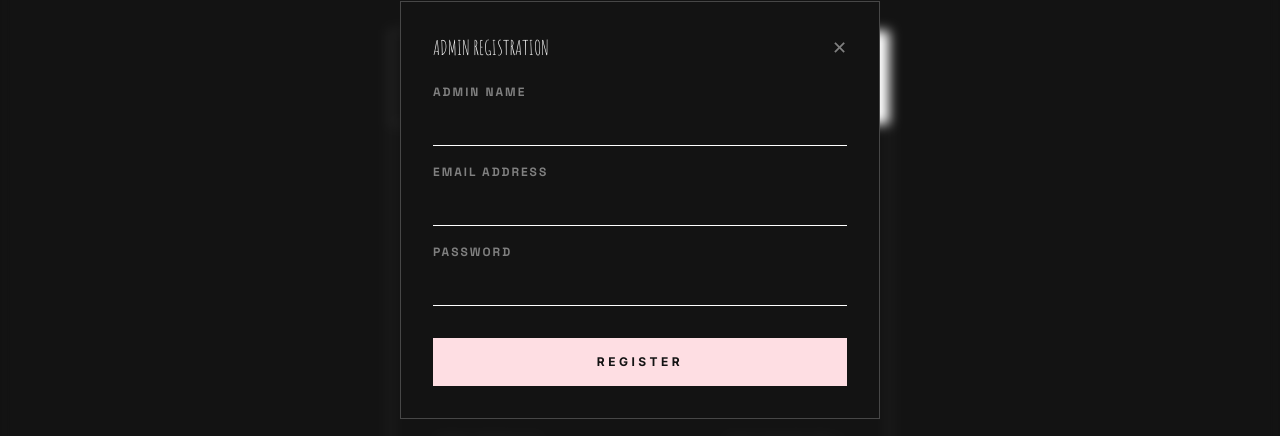
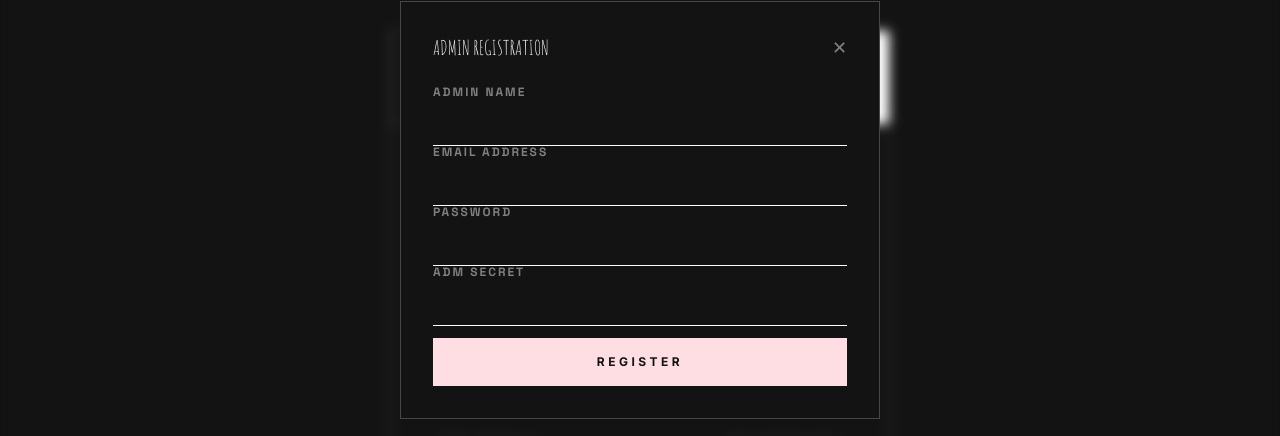
Before and after one commit to x-bananer/mursu-sushi-restaurant, a React (Vite) app in the folder frontend/: page /auth in a window 1280 px wide. Both pictures are taken after a click on the button "STAFF? REGISTER HERE ↗". Shown: the part 190-626 px from the top of the page. Built offline with nearby package versions, Linux system fonts and the light colour scheme; no server answers.

Commit message:
Handle adm auth and registration

```diff
--- a/frontend/src/components/customer/user/login/login.jsx
+++ b/frontend/src/components/customer/user/login/login.jsx
@@ -28,16 +28,18 @@ export default function Login({ onForgot, onAdminRegister }) {
 		e.preventDefault();
 
 		try {
-      console.log('form: ', form);
-			await login(form);
-      if (localStorage.token) {
-        navigate("/user-profile");
-      }
-		} catch (err) {
-			<ErrorState
-					message={err}
-				/>
-		}
+		  const res = await login(form);
+
+		  const role = res?.user?.role_id;
+
+		  if (role === 2) {
+			  navigate("/admin");
+		  } else {
+			  navigate("/user-profile");
+		  }
+	  } catch (err) {
+		console.err(err);
+	}
 	};
 
 	// LOADING STATE
--- a/frontend/src/components/customer/user/register-adm/registerAdm.jsx
+++ b/frontend/src/components/customer/user/register-adm/registerAdm.jsx
@@ -1,29 +1,107 @@
+import { useState } from "react";
 import InputField from "../../../shared/input-field/InputField";
 import Button from "../../../shared/button/Button";
+import Loader from "../../../shared/loader/Loader";
+import ErrorState from "../../../shared/error-state/ErrorState";
+import { useRegisterUser } from "../../../../hooks/apiHooks/auth";
+import { useNavigate } from 'react-router';
 
 export default function RegisterAdmin({ onSuccess }) {
+	const { register, loading, error } = useRegisterUser();
+	const navigate = useNavigate();
+
+	const [form, setForm] = useState({
+		name: "",
+		email: "",
+		password: "",
+		secret: "",
+	});
+
+	const handleChange = (e) => {
+		setForm((prev) => ({
+			...prev,
+			[e.target.name]: e.target.value,
+		}));
+	};
+
+	const handleSubmit = async (e) => {
+		e.preventDefault();
+
+		try {
+			if (!form.secret) {
+				alert("Admin secret is required");
+				return;
+			}
+			await register({
+				name: form.name,
+				email: form.email,
+				password: form.password,
+				role_id: 2,
+				adminSecret: form.secret,
+			});
+			if (localStorage.token) {
+        		navigate("/adm");
+      		}
+			onSuccess?.();
+		} catch (err) {
+			console.err(err);
+		}
+	};
+
+	// LOADING STATE
+	if (loading) {
+		return <Loader text="Creating admin account..." />;
+	}
+
 	return (
-    <>
-      <InputField label="ADMIN NAME" />
+		<form onSubmit={handleSubmit}>
+			{/* ERROR STATE */}
+			{error && (
+				<ErrorState
+					message={error}
+					onRetry={handleSubmit}
+				/>
+			)}
+
+			<InputField
+				label="ADMIN NAME"
+				name="name"
+				value={form.name}
+				onChange={handleChange}
+			/>
 
 			<InputField
 				label="EMAIL ADDRESS"
 				type="email"
+				name="email"
+				value={form.email}
+				onChange={handleChange}
 			/>
 
 			<InputField
 				label="PASSWORD"
 				type="password"
+				name="password"
+				value={form.password}
+				onChange={handleChange}
+			/>
+
+			<InputField
+				label="ADM SECRET"
+				type="password"
+				name="secret"
+				value={form.secret}
+				onChange={handleChange}
 			/>
 
 			<div className="auth-card__actions">
 				<Button
 					variant="accent"
-          onClick={onSuccess}
+					type="submit"
 				>
 					REGISTER
 				</Button>
 			</div>
-    </>
+		</form>
 	);
 }
--- a/frontend/src/components/customer/user/register-user/registerUser.jsx
+++ b/frontend/src/components/customer/user/register-user/registerUser.jsx
@@ -49,9 +49,7 @@ export default function RegisterUser() {
         	navigate("/user-profile");
       	}
 	} catch (err) {
-		<ErrorState
-      message={err}
-    />
+	  console.err(err);
 	}
 };
 
--- a/frontend/src/hooks/apiHooks/auth.js
+++ b/frontend/src/hooks/apiHooks/auth.js
@@ -63,6 +63,8 @@ export function useRegisterUser() {
 
 			if (token) {
 				localStorage.setItem("token", token);
+				localStorage.setItem("user", user);
+				console.log(JSON.stringify(user, null, 2));
 			}
 
 			return response;
```
Also changed, not shown: 1 other file (tests, documents, lock files or other folders). Lines whose indentation alone changed are shown as unchanged.
